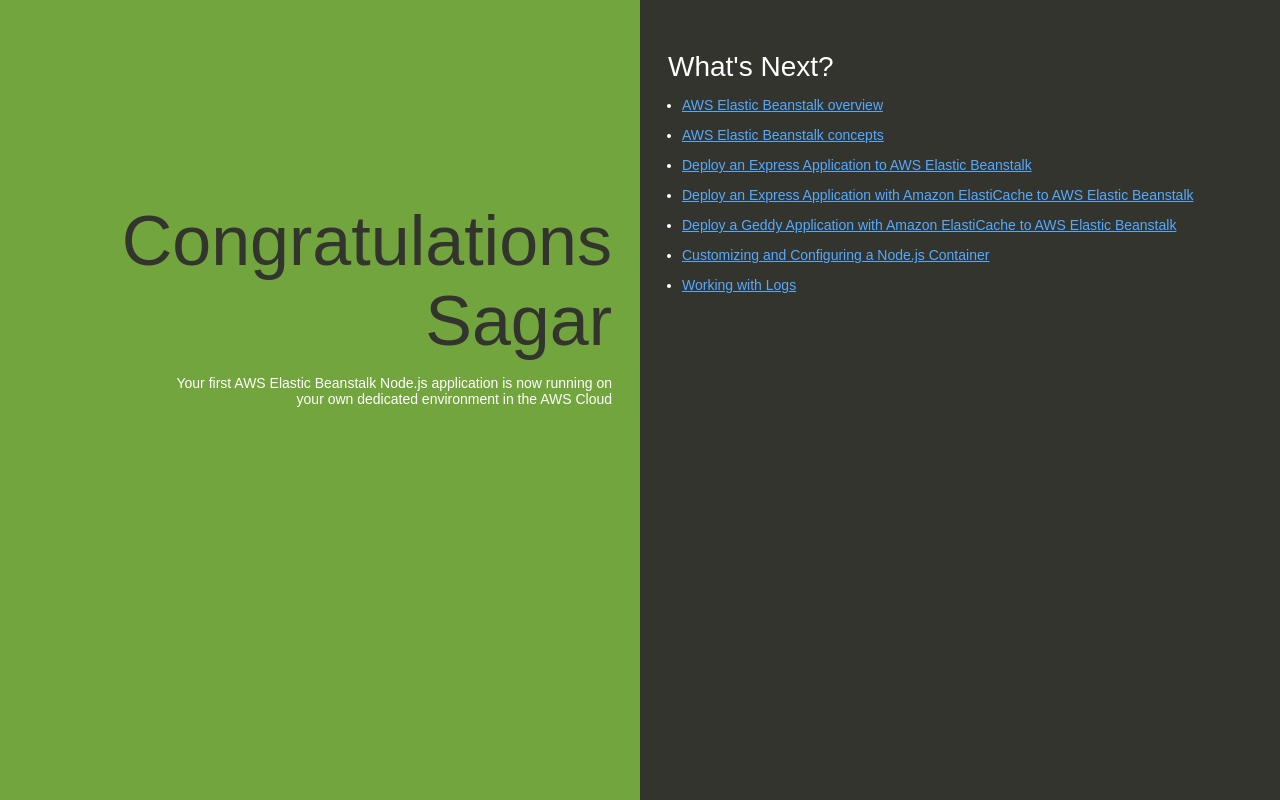
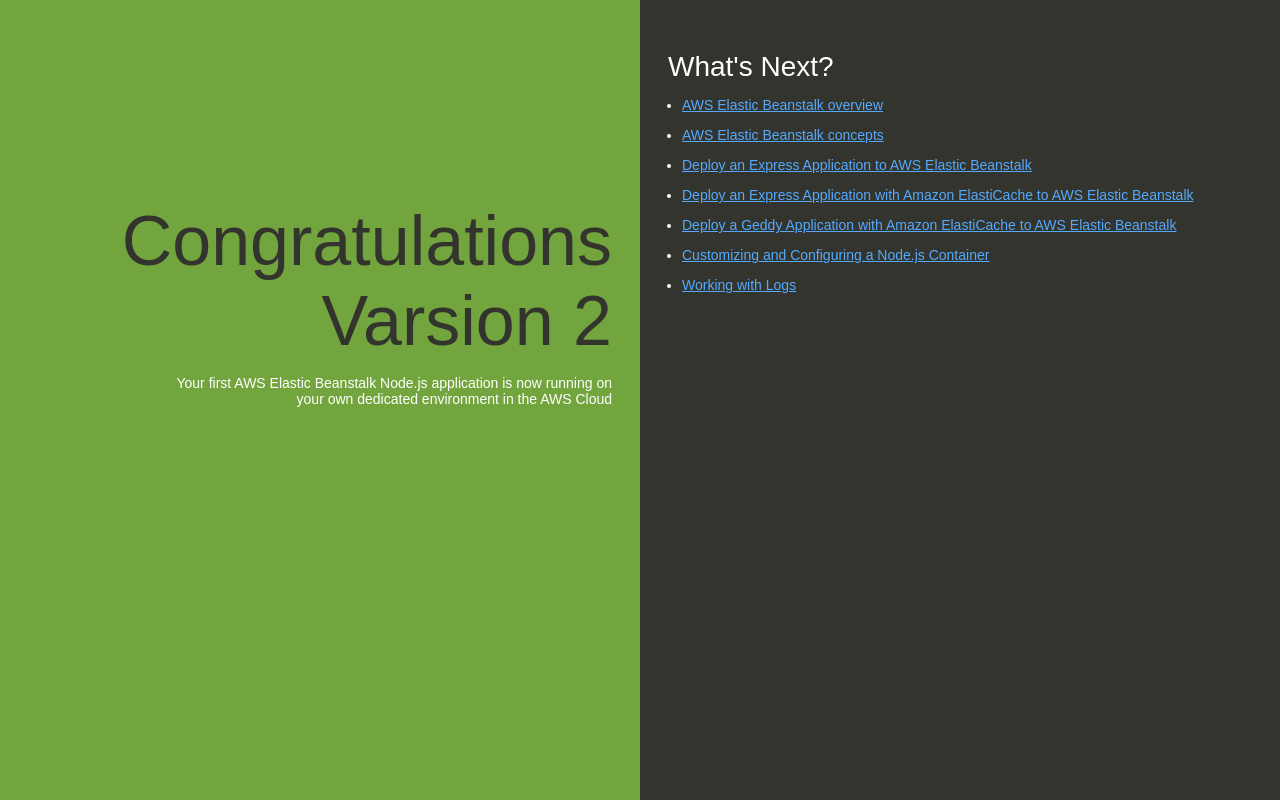
Before and after one commit to sagar2686/sagar1, a website: page index.html in a window 1280 px wide. Drawn offline with Linux system fonts and the light colour scheme.

Commit message:
Add files via upload

```diff
--- a/index.html
+++ b/index.html
@@ -74,7 +74,7 @@
   </head>
   <body>
     <div class="textColumn">
-      <h1>Congratulations Sagar</h1>
+      <h1>Congratulations Varsion 2</h1>
       <p>Your first AWS Elastic Beanstalk Node.js application is now running on your own dedicated environment in the AWS Cloud</p>
     </div>
     <div class="linksColumn">
```
